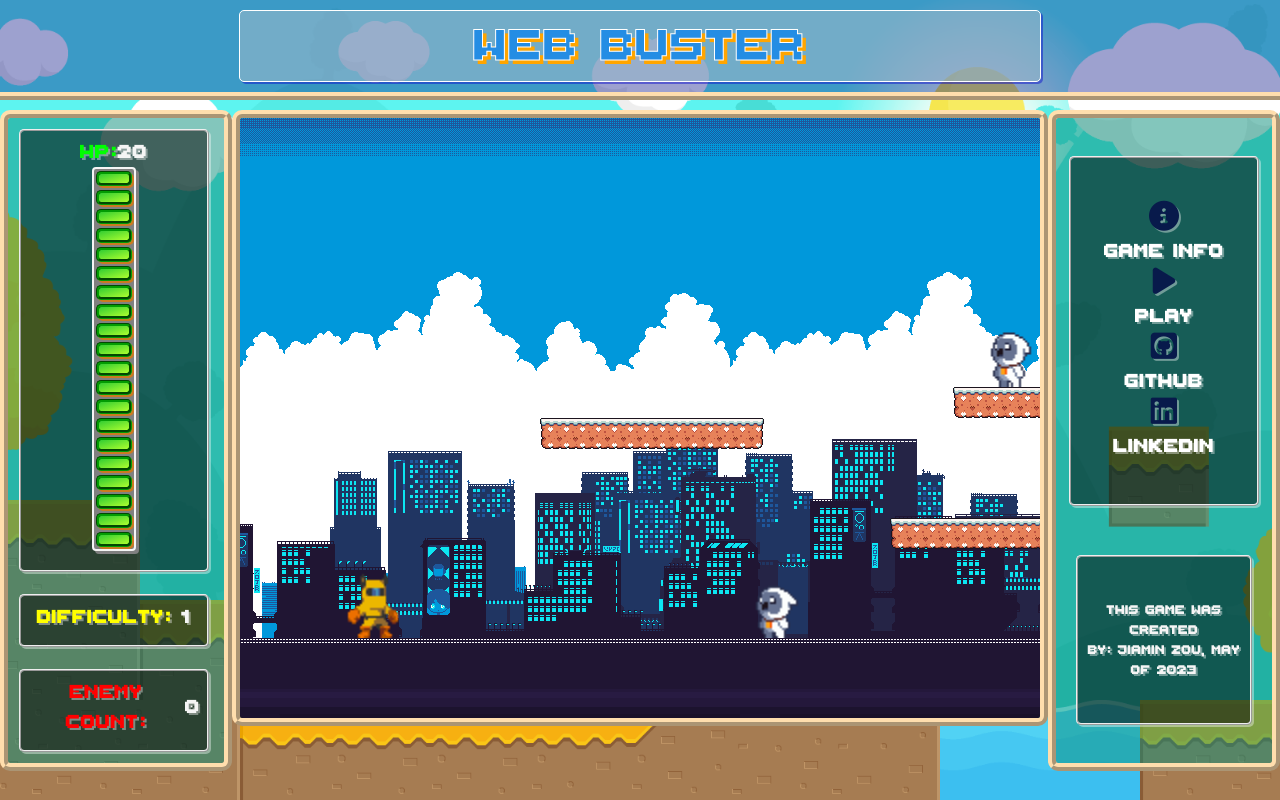
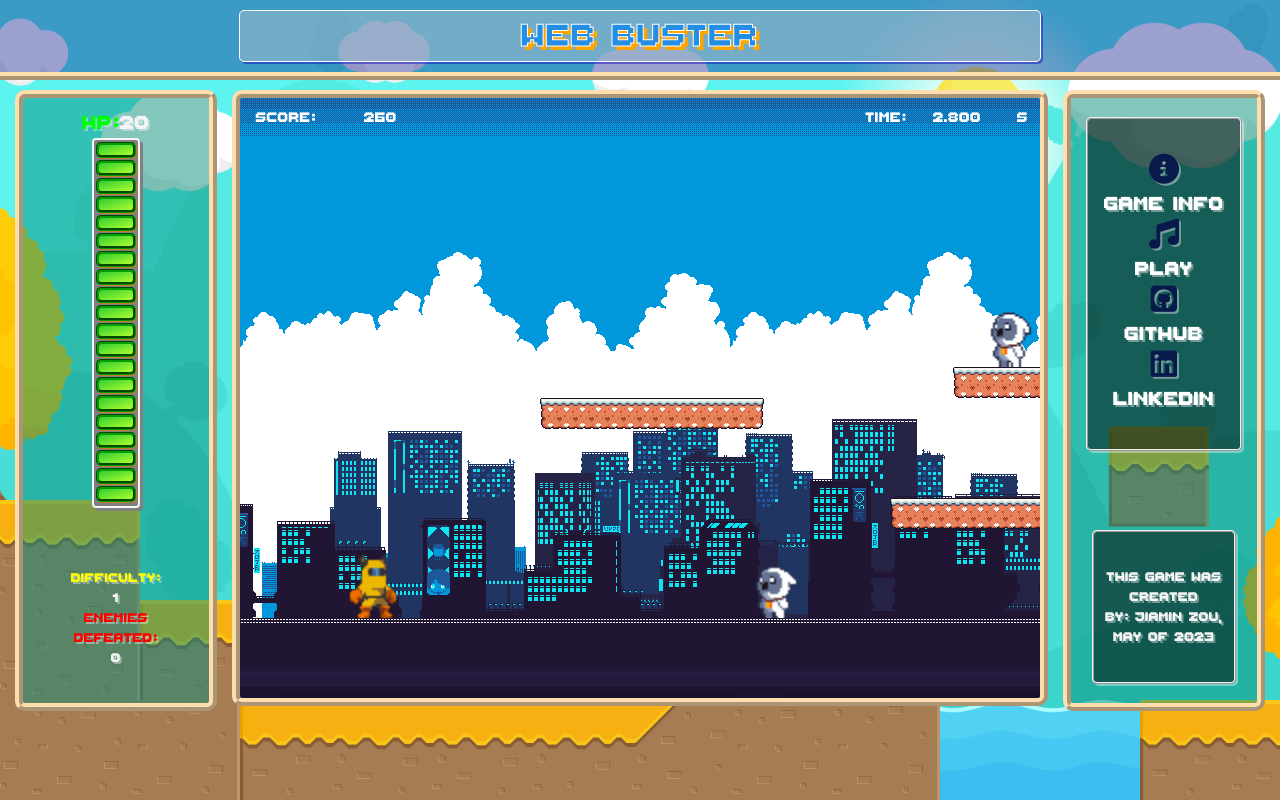
Before and after one commit to Jiamin-Zou/web-buster, a website built with webpack: page index.html in a window 1280 px wide. Both pictures are taken after a click on the element "Start Game". Built offline with nearby package versions, Linux system fonts and the light colour scheme.

```diff
--- a/index.html
+++ b/index.html
@@ -1,5 +1,6 @@
 <!DOCTYPE html>
 <html lang="en">
+
 <head>
     <meta charset="UTF-8">
     <meta http-equiv="X-UA-Compatible" content="IE=edge">
@@ -10,6 +11,7 @@
     <script src="dist/main.js"></script>
     <title>Web Buster!</title>
 </head>
+
 <body>
     <audio id="gameBGM" src="src/assets/sounds/MMBN_Theme.mp3" loop></audio>
     <div class="modal" id="gameModal">
@@ -58,14 +60,16 @@
                     <div id="player-hp-bar"></div>
                 </div>
 
-                <div class="game-difficulty-display">
-                    <p>Difficulty:</p>
-                    <div id="game-difficulty"></div>
-                </div>
+                <div class="game-stat-container">
+                    <div class="game-difficulty-display">
+                        <p>Difficulty:</p>
+                        <div id="game-difficulty"></div>
+                    </div>
 
-                <div class="enemy-count-display">
-                    <p>Enemy Count:</p>
-                    <div id="enemy-counts"></div>
+                    <div class="enemy-count-display">
+                        <p>Enemies Defeated:</p>
+                        <div id="enemy-counts">0</div>
+                    </div>
                 </div>
 
             </div>
@@ -73,7 +77,19 @@
 
 
             <div class="game-container">
-                <canvas id="canvas"></canvas>
+                <div class="score-count-display">
+                    <p>Score:</p>
+                    <div id="score-count">0</div>
+                </div>
+                <div class="game-time-display">
+                    <p>Time:</p>
+                    <div class="game-time-sub-container">
+                        <div id="game-time">0</div>
+                        <span> s</span>
+                    </div>
+                </div>
+                <canvas id="canvas">
+                </canvas>
             </div>
 
 
@@ -87,7 +103,7 @@
                     </div>
 
                     <div class="bgm-toggle">
-                        <div class="fa-solid fa-play"></div>
+                        <div class="fa-solid fa-music"></div>
                         <p class="audio-display">Play</p>
                     </div>
 
@@ -117,6 +133,7 @@
 
     </div>
 </body>
+
 </html>
 
 <!-- <div class="links">
--- a/src/index.scss
+++ b/src/index.scss
@@ -10,9 +10,13 @@
 $color: rgb(18, 241, 241);
 
 $game-font: ThaleahFat;
+html{
+  min-width: 1080px;
+}
 
 body {
-    background: url("../src/assets/images/webpage/background.png") no-repeat center center fixed;
+  background: url("../src/assets/images/webpage/background.png") no-repeat
+    center center fixed;
   -webkit-background-size: cover;
   -moz-background-size: cover;
   -o-background-size: cover;
@@ -22,7 +26,7 @@
   font-family: $game-font;
 }
 
-#canvas{
+#canvas {
   background-color: rgb(18, 241, 241);
   background-color: rgba($color: #088d7b9c, $alpha: 0.5);
   border-radius: 10px;
--- a/src/scripts/game_view.js
+++ b/src/scripts/game_view.js
@@ -13,19 +13,38 @@
     this.enemyCountDisplay.innerText = this.game.enemies.length;
     this.difficultyDisplay = document.querySelector("#game-difficulty");
     this.difficultyDisplay.innerText = this.game.difficulty;
+    this.scoreDisplay = document.querySelector("#score-count");
+    this.timeDisplay = document.querySelector("#game-time");
     this.animate = this.animate.bind(this);
     this.start = this.start.bind(this);
     this.bindKeyHandlers();
     this.lastFrameTime = 0;
+    this.frameDuration = 1000 / 60;
     this.scoreTime = 0;
-    this.frameDuration = 1000 / 60;
+    this.scoreTimeInc = 200;
+    this.scoreInc = this.timeScore();
+    this.gameTime = 0;
+  }
+
+  timeScore() {
+    let increment = 0;
+    switch (this.game.difficulty) {
+      case 1:
+        return (increment = 20);
+      case 2:
+        return (increment = 50);
+      case 3:
+        return (increment = 100);
+      default:
+        return (increment = 20);
+    }
   }
 
   start() {
     const timeNow = performance.now();
     this.lastFrameTime = timeNow;
     this.scoreTime = timeNow;
-    // this.animate();
+    this.gameTime = timeNow;
     reqID = requestAnimationFrame(this.animate);
   }
 
@@ -33,10 +52,12 @@
     cancelAnimationFrame(reqID);
     this.game.reset(difficulty, this.ctx);
     this.difficultyDisplay.innerText = this.game.difficulty;
+    this.scoreInc = this.timeScore();
     this.bindKeyHandlers();
     const timeNow = performance.now();
     this.lastFrameTime = timeNow;
     this.scoreTime = timeNow;
+    this.gameTime = timeNow;
     reqID = requestAnimationFrame(this.animate);
   }
 
@@ -55,8 +76,10 @@
       this.executeGameEnd();
       return;
     }
+    this.updateGameTime(currentTime);
+    this.updateScore(currentTime);
+    const elapsed = currentTime - this.lastFrameTime;
 
-    const elapsed = currentTime - this.lastFrameTime;
     if (elapsed >= this.frameDuration) {
       this.lastFrameTime = performance.now();
       this.game.step();
@@ -170,9 +193,22 @@
   }
 
   updateEnemyCount() {
-    const count = this.game.enemies.length;
-    this.enemyCountDisplay.innerHTML = count;
-    this.enemyCountDisplay.innerHTML = this.game.score;
+    this.enemyCountDisplay.innerHTML = this.game.killCount;
+  }
+
+  updateScore(currentTime) {
+    const elapsed = currentTime - this.scoreTime;
+    if (elapsed > this.scoreTimeInc) {
+      this.game.score += this.scoreInc;
+      this.scoreTime = performance.now();
+    }
+    this.scoreDisplay.innerText = this.game.score;
+  }
+
+  updateGameTime(currentTime) {
+    const elapsed = currentTime - this.gameTime;
+    const formattedTime = (elapsed / 1000).toFixed(3);
+    this.timeDisplay.innerText = formattedTime;
   }
 }
 
--- a/src/scripts/main_menu.js
+++ b/src/scripts/main_menu.js
@@ -15,7 +15,7 @@
         this.difficultySelector = document.querySelector(".game-diff-levels");
 
         this.bgm = document.getElementById("gameBGM");
-        this.audioToggle = document.querySelector(".fa-play")
+        this.audioToggle = document.querySelector(".fa-music")
 
         this.startGameBtn = document.querySelector("#game-start-btn");
         this.startGame = this.startGame.bind(this);
--- a/src/scripts/moving_object.js
+++ b/src/scripts/moving_object.js
@@ -15,11 +15,11 @@
     this.height = args.height;
     this.pos = args.pos;
     this.vel = args.vel || [0, 0];
-    this.speed = args.speed || 5;
+    this.speed = args.speed || 7;
     this.health = args.health || 1; //projectile
     this.game = args.game;
     this.type = args.type;
-    if (this.type === "enemy") this.speed = 4;
+    if (this.type === "enemy") this.speed = 6;
     this.dir = args.dir;
     this.isAlive = true;
     this.inJump = false;
--- a/src/scripts/playerSpriteInfo.js
+++ b/src/scripts/playerSpriteInfo.js
@@ -2,41 +2,41 @@
 
 export const idleRight = {
   frameCnt: 0,
-  frames: Array(6).fill(6),
+  frames: Array(6).fill(8),
   src: Util.loadSprite("src/assets/images/sprites/player-idle-right.png"),
 };
 export const idleLeft = {
   frameCnt: 0,
-  frames: Array(6).fill(6),
+  frames: Array(6).fill(8),
   src: Util.loadSprite("src/assets/images/sprites/player-idle-left.png"),
 };
 export const runRight = {
   frameCnt: 0,
-  frames: [6, 6, 6, 6, 6, 6],
+  frames: Array(6).fill(4),
   src: Util.loadSprite("src/assets/images/sprites/player-run-shoot-right.png"),
 };
 
 export const runLeft = {
   frameCnt: 0,
-  frames: [6, 6, 6, 6, 6, 6],
+  frames: Array(6).fill(4),
   src: Util.loadSprite("src/assets/images/sprites/player-run-shoot-left.png"),
 };
 
 export const hurtLeft = {
   frameCnt: 0,
-  frames: [3, 2, 1, 4, 3, 4],
+  frames: [5, 4, 3, 5, 3, 4],
   src: Util.loadSprite("src/assets/images/sprites/player-hurt-left.png"),
 };
 
 export const hurtRight = {
   frameCnt: 0,
-  frames: [3, 2, 1, 4, 3, 4],
+  frames: [5, 4, 3, 5, 3, 4],
   src: Util.loadSprite("src/assets/images/sprites/player-hurt-right.png"),
 };
 
 export const despawn = {
   frameCnt: 0,
-  frames: [10, 8, 10, 8, 8],
+  frames: [6, 5, 6, 4, 5],
   src: Util.loadSprite("src/assets/images/sprites/player-despawn.png"),
   width: 16,
   height: 16,
--- a/src/styles/modal_menu.scss
+++ b/src/styles/modal_menu.scss
@@ -12,13 +12,14 @@
     overflow: auto;
     background-color: rgb(0,0,0);
     background-color: rgba(0,0,0,0.47);
+    min-width: 1080px;
 }
 
 #game-menu {
     border: 2px solid white;
     margin:auto;
-    width: 88%;
-    height:88%;
+    width: 85%;
+    height:85%;
     background-color: rgba(0, 0, 0, 0.7);
     color: white;
     text-shadow: 4px 4px teal;
--- a/src/styles/page.scss
+++ b/src/styles/page.scss
@@ -1,14 +1,17 @@
-$title-color: rgba($color: #248de45e, $alpha: 1.0);
+$title-color: rgba(
+  $color: #248de45e,
+  $alpha: 1,
+);
 $title-shadow: 4px 4px orange;
 
-.main-container{
+.main-container {
   width: 100%;
   display: flex;
   flex-direction: column;
   text-align: center;
   .header {
     width: 100%;
-        height: 100px;
+    height: 80px;
     background-color: #08148665;
     margin-bottom: 10px;
     border-bottom: 8px ridge navajowhite;
@@ -22,7 +25,7 @@
       border: 1px solid white;
       background-color: rgba(150, 181, 202, 0.61);
       box-shadow: 2px 2px rgba(9, 9, 204, 0.459);
-            font-size: 70px;
+      font-size: 50px;
       color: $title-color;
       text-shadow: $title-shadow;
       -webkit-text-stroke: 1px white;
@@ -30,40 +33,37 @@
   }
   .body-container {
     display: flex;
-
-        justify-content: space-around;
-        align-content: center;
-        vertical-align: middle;
+    justify-content: space-evenly;
+    width: 100%;
+    // vertical-align: middle;
     // align-items: center;
 
-        .left-container {
+    .left-container,
+    .right-container {
       font-size: 30px;
       width: 20%;
-            display:flex;
-            flex-wrap: wrap;
-            // align-content: space-evenly;
-            align-content: center;
+      margin: 0 15px;
+      min-width: 80px;
+      max-width: 200px;
+      display: flex;
+      flex-direction: column;
+      justify-content: space-between;
+      align-items: center;
+      padding: 10px 5px;
       background-color: rgba($color: #088d7b9c, $alpha: 0.5);
       border-radius: 10px;
       border: 8px ridge navajowhite;
       color: whitesmoke;
       text-shadow: 2px 2px rgba($color: #fafafa42, $alpha: 0.4);
-            .player-health-container, .game-difficulty-display, .enemy-count-display {
-                width: 80%;
-                margin: 5%;
-                padding: 3%;
-                padding-bottom: 6%;
-                border-radius: 5px;
-                border: 2px ridge;
-                box-shadow: 2px 2px rgba($color: #fafafa42, $alpha: 0.4);;
-                background-color: rgba($color: #0000006e, $alpha: 0.5);
+    }
+
+    .left-container {
+      .player-health-container {
+        height: 400px;
         display: flex;
         flex-direction: column;
+        // justify-content: center;
         align-items: center;
-            }
-            .player-health-container {
-                align-self: flex-start;
-                height: 420px;
         .hp-info {
           display: flex;
           font-size: 30px;
@@ -76,30 +76,43 @@
             color: whitesmoke;
           }
         }
-                #player-hp-bar{
+        #player-hp-bar {
           width: 20%;
+          width: 40px;
+          border: 2px solid;
+          border-radius: 4px;
+          box-shadow: 3px 3px grey;
+          background-color: grey;
+          height: 250px;
+          height: 100%;
+          padding: 2px;
+          display: flex;
+          flex-direction: column-reverse;
+          li {
+            list-style: none;
+            width: calc(99%);
+            height: calc(5% - 2px);
+            margin-bottom: 2px;
+            box-sizing: border-box;
+            border-radius: 5px;
+            list-style: none;
+            background-image: linear-gradient(
+              to bottom right,
+              limegreen,
+              greenyellow
+            );
+            border: 3px groove rgb(3, 156, 3);
+            box-shadow: 1px 1px rgba($color: #dd7a08d5, $alpha: 0.8);
+          }
+        }
+      }
+      .game-stat-container {
+        width: 80%;
+        height: 150px;
         display: flex;
         flex-direction: column;
-                    align-items: center;
-                    border: 2px solid;
-                    border-radius: 4px;
-                    box-shadow:3px 3px grey;
-                    background-color: grey;
-                    width: 40px;
-                    height: 380px;
-                    justify-content: flex-end;
-                    li {
-                        list-style: none;
-                        margin: 2px;
-                        width:30px;
-                        height: 10px;
-                        border-radius: 5px;;
-                        list-style: none;
-                        background-image: linear-gradient(to bottom right, limegreen, greenyellow);
-                        border: 3px groove rgb(3, 156, 3);
-                        box-shadow: 2px 2px rgba($color: #dd7a08d5, $alpha: 0.8);
-                    }
-                }
+        justify-content: center;
+        font-size: 20px;
       }
 
       .game-difficulty-display {
@@ -121,27 +134,51 @@
       }
     }
 
+    .game-container {
+      position: relative;
+      .score-count-display,
+      .game-time-display {
+        position: absolute;
+        top: 8px;
+        width: 200px;
+        height: 40px;
+        display: grid;
+        align-items: center;
+        grid-template-columns: 40% 55%;
+        column-gap: 5%;
+        padding: 5px 10px;
+        color: white;
+        font-size: 22px;
+        box-sizing: border-box;
+      }
+      .score-count-display {
+        left: 8px;
+      }
+
+      .game-time-display {
+        right: 8px;
+        .game-time-sub-container {
+          padding: 0 2px;
+          display: flex;
+          justify-content: space-between;
+          #game-time {
+            justify-self: left;
+          }
+          span {
+            justify-self: left;
+          }
+        }
+      }
+    }
+
     .right-container {
-            font-size: 30px;
-            width: 20%;
-            display:flex;
-            flex-direction: column;
-            justify-content: space-evenly;
-            align-items: center;
-            background-color: rgba($color: #088d7b9c, $alpha: 0.5);
-            border-radius: 10px;
-            border: 8px ridge navajowhite;
-            color: whitesmoke;
-            text-shadow: 2px 2px rgba($color: #fafafa42, $alpha: 0.4);
-
-
       .links {
         width: 80%;
         margin: 5%;
         padding: 3%;
         border-radius: 5px;
         border: 2px ridge;
-                box-shadow: 2px 2px rgba($color: #fafafa42, $alpha: 0.4);;
+        box-shadow: 2px 2px rgba($color: #fafafa42, $alpha: 0.4);
         background-color: rgba($color: #0000006e, $alpha: 0.5);
         display: flex;
         flex-direction: column;
@@ -157,10 +194,10 @@
         div {
           color: rgb(8, 26, 75);
         }
-                .modal-toggle:hover, .bgm-toggle:hover {
+        .modal-toggle:hover,
+        .bgm-toggle:hover {
           cursor: pointer;
         }
-
       }
       .abouts {
         width: 80%;
@@ -169,7 +206,7 @@
         padding-bottom: 20%;
         border-radius: 5px;
         border: 2px ridge;
-                box-shadow: 2px 2px rgba($color: #fafafa42, $alpha: 0.4);;
+        box-shadow: 2px 2px rgba($color: #fafafa42, $alpha: 0.4);
         background-color: rgba($color: #0000006e, $alpha: 0.5);
         display: flex;
         flex-direction: column;
@@ -177,7 +214,5 @@
         font-size: 20px;
       }
     }
-
-
   }
 }
```
Also changed, not shown: src/scripts/game.js (+5 -32 lines), dist/main.css, dist/main.js. Lines whose indentation alone changed are shown as unchanged.
